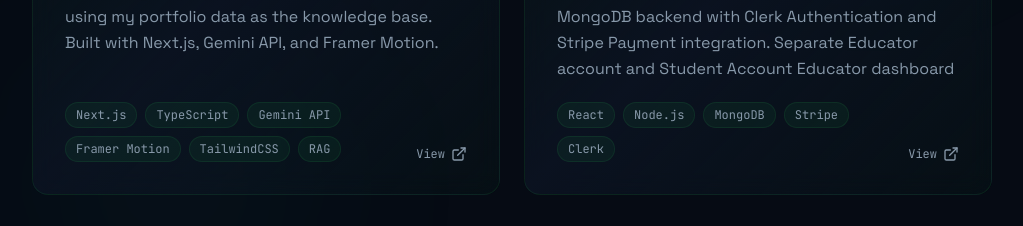
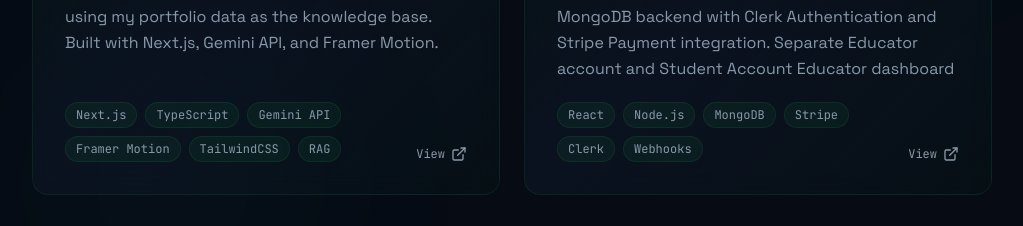
Before and after one commit to Abusadat18/Portfolio_RAG, a Next.js app: page / in a window 1280 px wide. Shown: the part 2880-3106 px from the top of the page, without its empty margins (128-1151 px from the left). Built offline with nearby package versions, Linux system fonts and the light colour scheme.

Commit message:
Update skills and experience sections in portfolio data

```diff
--- a/data/portfolio.ts
+++ b/data/portfolio.ts
@@ -16,11 +16,13 @@ I specialize in building scalable web applications using Next.js, React, and Nod
 When I'm not coding, you'll find me contributing to open source, writing technical articles, or exploring the latest research in AI. I believe great software is a blend of clean code, thoughtful UX, and real-world impact.`,
 
   skills: {
-    languages: ["TypeScript", "JavaScript", "Python", "SQL", "HTML", "CSS"],
-    frameworks: ["Next.js", "React", "Node.js", "Express", "FastAPI", "TailwindCSS"],
-    ai_ml: ["LangChain", "RAG Pipelines", "OpenAI API", "Gemini API", "Hugging Face", "Vector Databases"],
+    languages: ["TypeScript", "JavaScript", "Python", "Java", "C++", "HTML", "CSS"],
+    frameworks: ["Next.js", "React", "Node.js", "Express", "Nest.js", "TailwindCSS"],
+    ai_ml: ["AI Integration", "RAG Pipelines", "Hugging Face", "Vector Databases", "Model Context Protocol", "Hosting AI Models"],
     databases: ["PostgreSQL", "MongoDB", "Redis", "Pinecone", "Supabase"],
-    tools: ["Git", "Docker", "GitHub Actions", "Vercel", "AWS", "Figma"],
+    tools: ["Git", "Docker", "GitHub Actions", "Vercel", "Photoshop", "Figma",
+      "Postman"
+    ],
   },
 
   experience: [
@@ -65,7 +67,7 @@ When I'm not coding, you'll find me contributing to open source, writing technic
       name: "Edemy | LMS Platform",
       description:
         "A Learning Management System (LMS) like Udemy built with a React frontend and an Express & MongoDB backend with Clerk Authentication and Stripe Payment integration. Separate Educator account and Student Account Educator dashboard",
-      tech: ["React", "Node.js", "MongoDB", "Stripe", "Clerk"],
+      tech: ["React", "Node.js", "MongoDB", "Stripe", "Clerk", "Webhooks"],
       link: "https://lms-app-client.vercel.app/",
     },
     /* {
```
